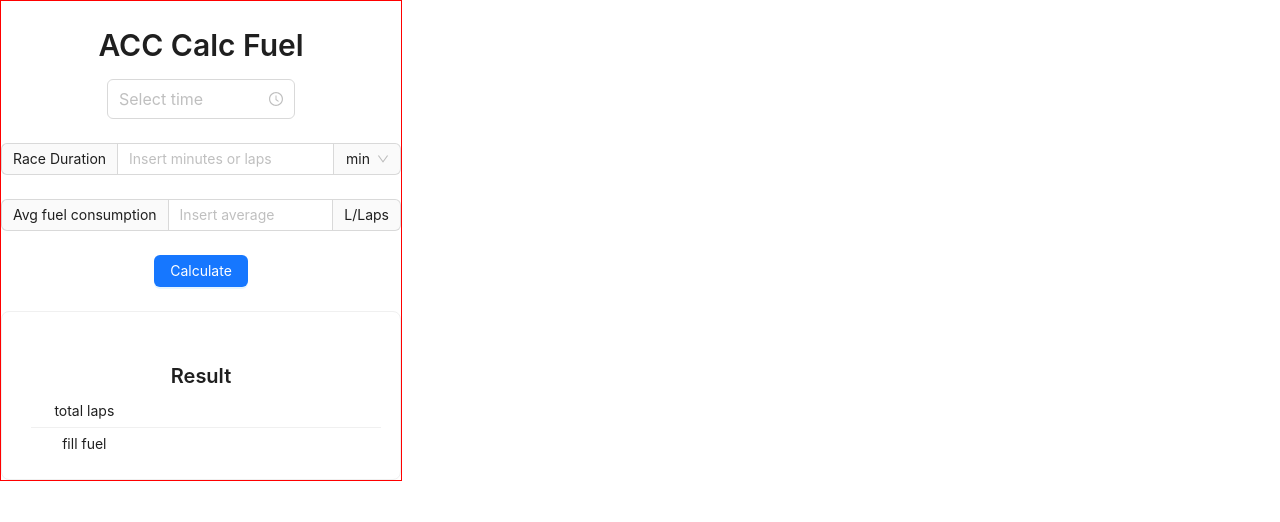
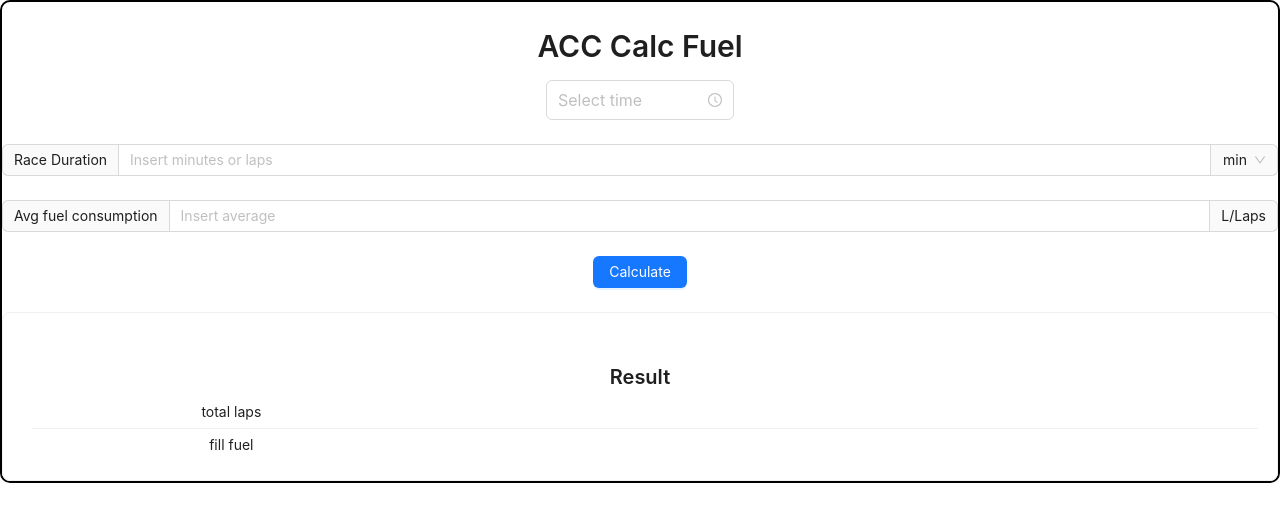
Before and after one commit to rafacostaa/acc-calc-fuel, a React (Create React App) app: page / in a window 1280 px wide. Shown: the top 522 px of the page. Built offline with nearby package versions, Linux system fonts and the light colour scheme.

Commit message:
adjust simple css to deploy

```diff
--- a/src/App.js
+++ b/src/App.js
@@ -22,7 +22,10 @@ function App() {
 
   const requiredLapTime = state.typeRaceDuration === "laps";
   return (
-    <div className="App" style={{ width: "400px", border: "1px solid red" }}>
+    <div
+      className="App"
+      style={{ border: "2px solid black", borderRadius: 10 }}
+    >
       <Typography.Title level={2}>ACC Calc Fuel</Typography.Title>
 
       <Form
```
